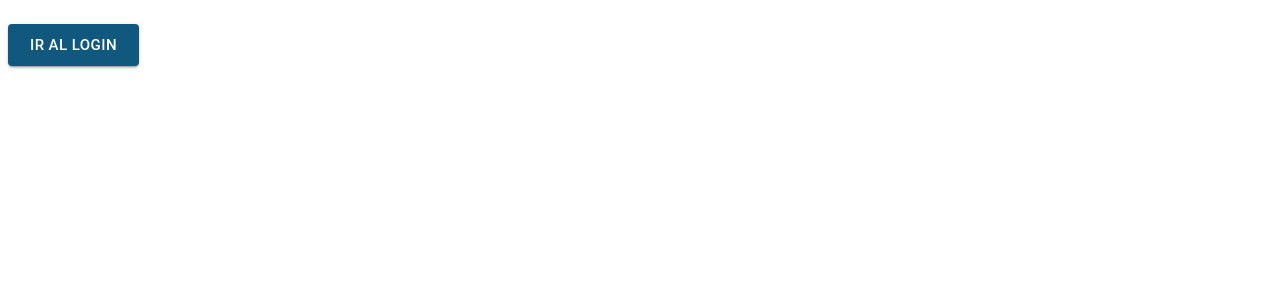
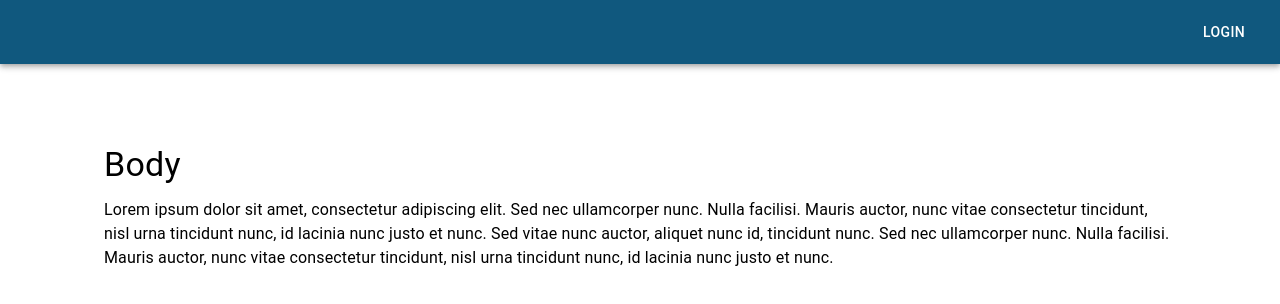
Before and after one commit to 3rnestocs/onhealthline, a Next.js app: page / in a window 1280 px wide. Shown: the top 304 px of the page. Built offline with nearby package versions, Linux system fonts and the light colour scheme.

Commit message:
Integracion de AppBar. Mejora de navegacion entre paginas.

```diff
--- /dev/null
+++ b/src/app/home.js
@@ -0,0 +1,23 @@
+import React from 'react';
+import { Container, Typography } from '@mui/material';
+
+export default function Home() {
+    return (
+        <div style={{ display: 'flex', justifyContent: 'center', alignItems: 'center', margin: '10vh'}}>
+            <Container>
+                <Typography variant="h4" gutterBottom>
+                    Body
+                </Typography>
+                <Typography variant="body1">
+                    Lorem ipsum dolor sit amet, consectetur adipiscing elit. Sed nec
+                    ullamcorper nunc. Nulla facilisi. Mauris auctor, nunc vitae
+                    consectetur tincidunt, nisl urna tincidunt nunc, id lacinia nunc
+                    justo et nunc. Sed vitae nunc auctor, aliquet nunc id, tincidunt
+                    nunc. Sed nec ullamcorper nunc. Nulla facilisi. Mauris auctor, nunc
+                    vitae consectetur tincidunt, nisl urna tincidunt nunc, id lacinia
+                    nunc justo et nunc.
+                </Typography>
+            </Container>
+        </div>
+    );
+}
--- a/src/app/login/login.js
+++ b/src/app/login/login.js
@@ -1,13 +1,8 @@
 import * as React from 'react';
-import Avatar from '@mui/material/Avatar';
 import OButton from '@/components/OButton';
-import Link from '@mui/material/Link';
-import Grid from '@mui/material/Grid';
-import Box from '@mui/material/Box';
-import LockOutlinedIcon from '@mui/icons-material/LockOutlined';
-import Typography from '@mui/material/Typography';
-import { styled } from '@mui/material/styles';
-import OTextField from '/src/components/OTextField';
+import OTextField from '@/components/OTextField';
+import { AppBar, Avatar, Box, Button, Grid, IconButton, Link, Toolbar, Typography, styled } from '@mui/material';
+import { LockOutlined as LockOutlinedIcon, Menu as MenuIcon } from '@mui/icons-material';
 
 function Copyright(props) {
   return (
@@ -28,6 +23,7 @@ const MainBox = styled(Box)({
   justifyContent: 'center',
   padding: '20px',
   backgroundColor: 'white',
+  margin: 'auto'
 });
 
 export default function SignIn() {
@@ -40,19 +36,16 @@ export default function SignIn() {
     });
   };
 
-  React.useEffect(() => {
-    document.body.style.margin = '0';
-    document.body.style.padding = '0';
-  }, []);
+  return (
+    <>
 
-  return (
     <Box
       backgroundColor={'#e6f9f6'}
       display={'flex'}
       alignItems={'center'}
-      justifyContent={'center'}
+      justifyContent={'flex-start'}
       width={'100vw'}
-      height={'100vh'}
+      height={'93vh'}
       overflow={'hidden'}
     >
       <MainBox>
@@ -103,8 +96,9 @@ export default function SignIn() {
           </Grid>
         </Grid>
 
-        <Copyright sx={{ mt: 8, mb: 4 }} />
+        <Copyright sx={{ mt: 8 }} />
       </MainBox>
     </Box>
+      </>
   );
 }
--- a/src/app/page.js
+++ b/src/app/page.js
@@ -1,31 +1,53 @@
 'use client'
+import * as React from 'react';
 import { BrowserRouter, Routes, Route } from "react-router-dom";
-import OButton from "@/components/OButton";
 import { useNavigate } from "react-router-dom";
-import Login from "/src/app/login/login.js";
-import Register from "/src/app/register/register.js";
-
-function Dashboard() {
-  const navigate = useNavigate();
-
-  return (
-    <OButton
-      title="Ir al login"
-      onClick={() => navigate("/login")}
-    />
-  );
-}
+import Home from './home';
+import Login from './login/login';
+import Register from "./register/register";
+import OAppBar from '@/components/OAppBar';
 
 function App() {
   return (
     <BrowserRouter>
-      <Routes>
-        <Route path="/" element={<Dashboard />} /> {/* Home route */}
-        <Route path="/login" element={<Login />} /> {/* Login route */}
-        <Route path="/register" element={<Register />} /> {/* Register route */}
-      </Routes>
+      <Content />
     </BrowserRouter>
   );
 }
 
+function Content() {
+  const [showLoginButton, setShowLoginButton] = React.useState(true);
+  const navigate = useNavigate();
+
+  const handleMenuClick = () => {
+    navigate('/');
+    setShowLoginButton(true);
+  };
+
+  const handleLoginClick = () => {
+    navigate('/login');
+    setShowLoginButton(false);
+  };
+
+  React.useEffect(() => {
+    document.body.style.margin = '0';
+    document.body.style.padding = '0';
+  }, []);
+
+  return (
+    <>
+      <OAppBar
+        onMenuClick={handleMenuClick}
+        onLoginClick={handleLoginClick}
+        showLoginButton={showLoginButton}
+      />
+      <Routes>
+        <Route path="/" element={<Home />} />
+        <Route path="/login" element={<Login />} />
+        <Route path="/register" element={<Register />} />
+      </Routes>
+    </>
+  );
+}
+
 export default App;
--- /dev/null
+++ b/src/components/OAppBar.jsx
@@ -0,0 +1,33 @@
+import React from 'react';
+import { AppBar, Toolbar, IconButton, Button } from '@mui/material';
+import HomeIcon from '@mui/icons-material/Home';
+
+function OAppBar({ onMenuClick, onLoginClick, showLoginButton }) {
+    return (
+        <AppBar position="static" sx={{ backgroundColor: '#10587e' }}>
+            <Toolbar sx={{ display: 'flex', justifyContent: 'space-between' }}>
+                <div style={{ display: 'flex', alignItems: 'center' }}>
+                    {!showLoginButton && (
+                        <IconButton
+                            size="large"
+                            edge="start"
+                            color="inherit"
+                            aria-label="menu"
+                            onClick={onMenuClick}
+                        >
+                            <HomeIcon />
+                        </IconButton>
+                    )}
+                    {showLoginButton && (
+                        <div style={{ width: '24px' }} />
+                    )}
+                </div>
+                {showLoginButton && (
+                    <Button color="inherit" onClick={onLoginClick}>Login</Button>
+                )}
+            </Toolbar>
+        </AppBar>
+    );
+};
+
+export default OAppBar;
```
